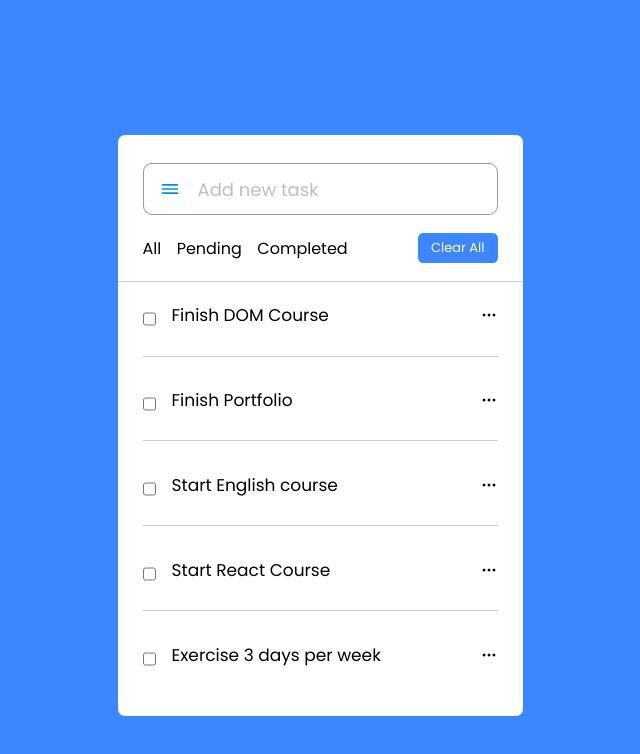
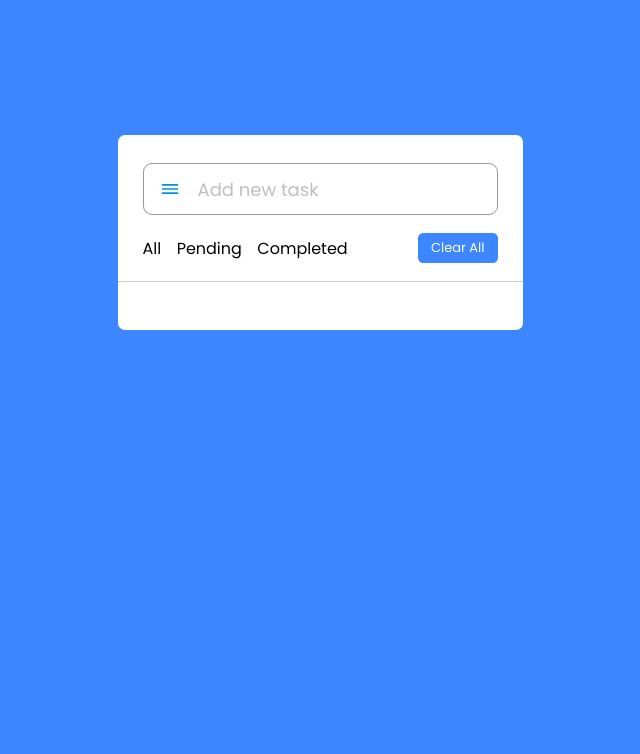
Before and after one commit to JesusZamora20/ToDo-List-App, a plain HTML site: page index.html in a window 1280 px wide. Shown: the whole page, without its empty margins (320-960 px from the left). Drawn offline with nearby package versions, Linux system fonts and the light colour scheme.

Commit message:
More about working with JavaScript

```diff
--- a/index.html
+++ b/index.html
@@ -24,61 +24,7 @@
             <button class="clear-btn">Clear All</button>
         </div>
 
-        <ul class="task-box">
-            <li class="task">
-                <label for="1">
-                    <input type="checkbox" id="1">
-                    <p>Finish DOM Course</p>
-                </label>
-                <div class="settings">
-                    <i class="uil uil-ellipsis-h"></i>
-                    <ul class="task-menu">
-                        <li><i class="uil uil-pen">Edit</i></li>
-                        <li><i class="uil uil-trash">Delete</i></li>
-                    </ul>
-                </div>
-            </li>
-
-            <li class="task">
-                <label for="1">
-                    <input type="checkbox" id="1">
-                    <p>Finish Portfolio</p>
-                </label>
-                <div class="settings">
-                    <i class="uil uil-ellipsis-h"></i>
-                </div>
-            </li>
-
-            <li class="task">
-                <label for="1">
-                    <input type="checkbox" id="1">
-                    <p>Start English course</p>
-                </label>
-                <div class="settings">
-                    <i class="uil uil-ellipsis-h"></i>
-                </div>
-            </li>
-
-            <li class="task">
-                <label for="1">
-                    <input type="checkbox" id="1">
-                    <p>Start React Course</p>
-                </label>
-                <div class="settings">
-                    <i class="uil uil-ellipsis-h"></i>
-                </div>
-            </li>
-
-            <li class="task">
-                <label for="1">
-                    <input type="checkbox" id="1">
-                    <p>Exercise 3 days per week</p>
-                </label>
-                <div class="settings">
-                    <i class="uil uil-ellipsis-h"></i>
-                </div>
-            </li>
-        </ul>
+        <ul class="task-box"></ul>
 
     </section>
 
--- a/main.js
+++ b/main.js
@@ -1,10 +1,42 @@
 const taskInput = document.querySelector(".task-input input");
+const taskBox = document.querySelector(".task-box");
+let toDos = JSON.parse(localStorage.getItem("todo-list"));//getting localstorage todo-list
+
+function showToDo(){
+    let li = "";
+    if(toDos){
+        toDos.forEach((toDo,id) => {
+            li += `<li class="task">
+                        <label for="${id}">
+                            <input onclick="updateStatus(this)" type="checkbox" id="${id}">
+                            <p>${toDo.name}</p>
+                        </label>
+                        <div class="settings">
+                            <i class="uil uil-ellipsis-h"></i>
+                            <ul class="task-menu">
+                                <li><i class="uil uil-pen">Edit</i></li>
+                                <li><i class="uil uil-trash">Delete</i></li>
+                            </ul>
+                        </div>
+                    </li>`;
+        });
+    }
+    taskBox.innerHTML = li;
+}
+showToDo();
+
+function updateStatus(selectedTask){
+    let taskName = selectedTask.parentElement.lastElementChild;
+    if(selectedTask.checked){
+        taskName.classList.add("checked");
+    } else{
+        taskName.classList.remove("checked");
+    }
+}
 
 taskInput.addEventListener("keyup", e => {
     let userTask = taskInput.value.trim();
     if(e.key == "Enter" && userTask){
-        //getting localstorage toDo list
-        let toDos = JSON.parse(localStorage.getItem("todo-list"));
         if(!toDos){
             toDos = [];
         }
@@ -13,5 +45,6 @@ taskInput.addEventListener("keyup", e => {
         toDos.push(taskInfo);
         localStorage.setItem("todo-list",JSON.stringify(toDos));
         console.log(toDos);
+        showToDo();
     }
 });
```
